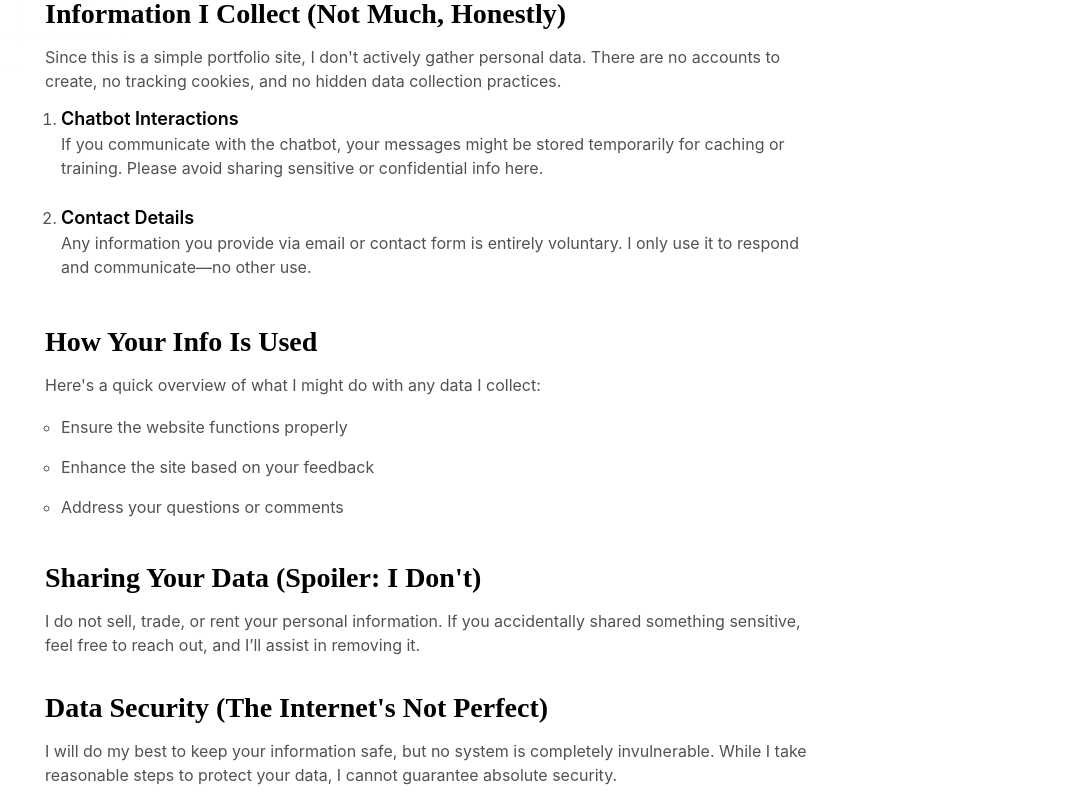
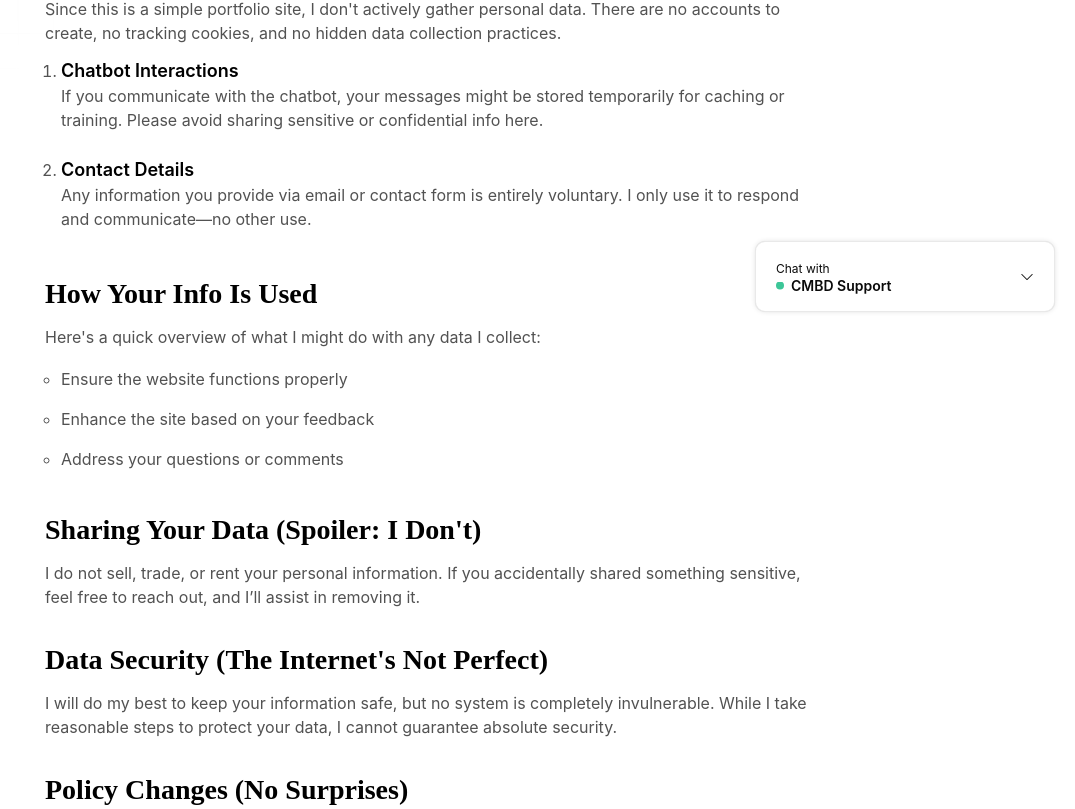
Before and after one commit to Ricardo-Cambundo/ricardocmbd, a React (Vite) app: page /privacy in a window 1280 px wide. Shown: the part 468-1277 px from the top of the page, without its empty margins (205-1280 px from the left). Built offline with nearby package versions, Linux system fonts and the light colour scheme.

Commit message:
something

```diff
--- a/src/components/chatbot.tsx
+++ b/src/components/chatbot.tsx
@@ -1,3 +1,107 @@
-const Chatbot = ()=> {
+import { useState } from "react"
 
+// fix the thinkiniggg logic to automatically scroll down after sending and while thinking
+const Chatbot = ({ chatText, setChatText, chatExpand, setChatExpand, history, setHistory}: {chatText: string, setChatText: any, chatExpand: any, setChatExpand: any, history: Array<{}>, setHistory: any})=> {
+
+    const [thinking, setThinking] = useState(false)
+
+    return (
+        <div className="chatbox">
+        <div className="chatHeader" onClick={() => {
+          setChatExpand(!chatExpand)
+        }}>
+          <div className="left">
+            <span>Chat with</span>
+            <div style={{display: 'flex', flexDirection: 'row', alignItems: 'center', gap: 7}}><div style={{width: 8, height: 8, clipPath: 'circle()', background: '#3CC698'}}>·</div>CMBD Support</div>
+          </div>
+          {chatExpand ? <i className="bi bi-chevron-up"></i> : <i className="bi bi-chevron-down"></i>}
+
+        </div>
+        {chatExpand && <hr></hr>}
+        <div className="chatContainer" style={{height: chatExpand ? 350 : 0}}>
+        <div className="chatDialog">
+            {history?.length == 0?
+            <div style={{padding: 20, textAlign: 'center', display: 'flex', flexDirection: 'column', gap: 10, alignItems: 'center', justifyContent: 'center', alignSelf: 'center'}}>
+                <svg
+              xmlns="http://www.w3.org/2000/svg"
+              width="20"
+              height="20"
+              fill="currentColor"
+              className="bi bi-robot"
+              viewBox="0 0 16 16"
+
+            >
+              <path d="M6 12.5a.5.5 0 0 1 .5-.5h3a.5.5 0 0 1 0 1h-3a.5.5 0 0 1-.5-.5M3 8.062C3 6.76 4.235 5.765 5.53 5.886a26.6 26.6 0 0 0 4.94 0C11.765 5.765 13 6.76 13 8.062v1.157a.93.93 0 0 1-.765.935c-.845.147-2.34.346-4.235.346s-3.39-.2-4.235-.346A.93.93 0 0 1 3 9.219zm4.542-.827a.25.25 0 0 0-.217.068l-.92.9a25 25 0 0 1-1.871-.183.25.25 0 0 0-.068.495c.55.076 1.232.149 2.02.193a.25.25 0 0 0 .189-.071l.754-.736.847 1.71a.25.25 0 0 0 .404.062l.932-.97a25 25 0 0 0 1.922-.188.25.25 0 0 0-.068-.495c-.538.074-1.207.145-1.98.189a.25.25 0 0 0-.166.076l-.754.785-.842-1.7a.25.25 0 0 0-.182-.135" />
+              <path d="M8.5 1.866a1 1 0 1 0-1 0V3h-2A4.5 4.5 0 0 0 1 7.5V8a1 1 0 0 0-1 1v2a1 1 0 0 0 1 1v1a2 2 0 0 0 2 2h10a2 2 0 0 0 2-2v-1a1 1 0 0 0 1-1V9a1 1 0 0 0-1-1v-.5A4.5 4.5 0 0 0 10.5 3h-2zM14 7.5V13a1 1 0 0 1-1 1H3a1 1 0 0 1-1-1V7.5A3.5 3.5 0 0 1 5.5 4h5A3.5 3.5 0 0 1 14 7.5" />
+            </svg>
+            <div style={{fontSize: 14, fontWeight: '600'}}>Send a message to start the chat!</div>
+            <div style={{fontSize: 12.5, color: 'grey'}}>You can ask the bot anything about me and it will help to find the relevant information!</div>
+            </div>
+            : thinking ?
+            <div>
+                thinking...
+            </div> :
+            <div className="messages">
+                {
+                    history.concat(history).map((item: any, index: number) => {
+                        if (!(item?.bot)){
+                            return (
+                                <div className="meMessage" key={index}>
+                                    {item?.message}
+                                </div>
+                            )
+                        }else {
+                            return (
+                                <div className="botMessage" key={index}>
+                                    <svg
+              xmlns="http://www.w3.org/2000/svg"
+              width="13"
+              height="13"
+              fill="currentColor"
+              className="bi bi-robot"
+              viewBox="0 0 16 16"
+
+            >
+              <path d="M6 12.5a.5.5 0 0 1 .5-.5h3a.5.5 0 0 1 0 1h-3a.5.5 0 0 1-.5-.5M3 8.062C3 6.76 4.235 5.765 5.53 5.886a26.6 26.6 0 0 0 4.94 0C11.765 5.765 13 6.76 13 8.062v1.157a.93.93 0 0 1-.765.935c-.845.147-2.34.346-4.235.346s-3.39-.2-4.235-.346A.93.93 0 0 1 3 9.219zm4.542-.827a.25.25 0 0 0-.217.068l-.92.9a25 25 0 0 1-1.871-.183.25.25 0 0 0-.068.495c.55.076 1.232.149 2.02.193a.25.25 0 0 0 .189-.071l.754-.736.847 1.71a.25.25 0 0 0 .404.062l.932-.97a25 25 0 0 0 1.922-.188.25.25 0 0 0-.068-.495c-.538.074-1.207.145-1.98.189a.25.25 0 0 0-.166.076l-.754.785-.842-1.7a.25.25 0 0 0-.182-.135" />
+              <path d="M8.5 1.866a1 1 0 1 0-1 0V3h-2A4.5 4.5 0 0 0 1 7.5V8a1 1 0 0 0-1 1v2a1 1 0 0 0 1 1v1a2 2 0 0 0 2 2h10a2 2 0 0 0 2-2v-1a1 1 0 0 0 1-1V9a1 1 0 0 0-1-1v-.5A4.5 4.5 0 0 0 10.5 3h-2zM14 7.5V13a1 1 0 0 1-1 1H3a1 1 0 0 1-1-1V7.5A3.5 3.5 0 0 1 5.5 4h5A3.5 3.5 0 0 1 14 7.5" />
+            </svg><div>{item?.message}</div>
+                                </div>
+                            )
+                        }
+                    })
+                }
+            </div>}
+        </div>
+
+        <div className="chatFooter">
+            <svg xmlns="http://www.w3.org/2000/svg" width="16" height="16" fill="currentColor" className="bi bi-trash" viewBox="0 0 16 16">
+  <path d="M5.5 5.5A.5.5 0 0 1 6 6v6a.5.5 0 0 1-1 0V6a.5.5 0 0 1 .5-.5m2.5 0a.5.5 0 0 1 .5.5v6a.5.5 0 0 1-1 0V6a.5.5 0 0 1 .5-.5m3 .5a.5.5 0 0 0-1 0v6a.5.5 0 0 0 1 0z"/>
+  <path d="M14.5 3a1 1 0 0 1-1 1H13v9a2 2 0 0 1-2 2H5a2 2 0 0 1-2-2V4h-.5a1 1 0 0 1-1-1V2a1 1 0 0 1 1-1H6a1 1 0 0 1 1-1h2a1 1 0 0 1 1 1h3.5a1 1 0 0 1 1 1zM4.118 4 4 4.059V13a1 1 0 0 0 1 1h6a1 1 0 0 0 1-1V4.059L11.882 4zM2.5 3h11V2h-11z"/>
+</svg>
+
+<input type="text" value={chatText} onChange={(e) => {
+    setChatText(e.target.value)
+}} placeholder="Ask something..."/>
+
+<svg style={{cursor: 'pointer', background: chatText.length > 0 ? 'black' : 'white', color: chatText.length > 0 ? 'white' : 'black'}} onClick={() => {
+    chatText.length > 0 && setHistory([
+        ...history,
+        {
+            bot: false,
+            message: chatText
+        },
+        {
+            bot: true,
+            message: "I received your message. Thank you. (Test)"
+        }
+    ])
+    setChatText('')
+}} xmlns="http://www.w3.org/2000/svg" width="16" height="16" fill="currentColor" className="bi bi-send" viewBox="0 0 16 16">
+  <path d="M15.854.146a.5.5 0 0 1 .11.54l-5.819 14.547a.75.75 0 0 1-1.329.124l-3.178-4.995L.643 7.184a.75.75 0 0 1 .124-1.33L15.314.037a.5.5 0 0 1 .54.11ZM6.636 10.07l2.761 4.338L14.13 2.576zm6.787-8.201L1.591 6.602l4.339 2.76z"/>
+</svg>
+        </div>
+        </div>
+      </div>
+    )
 }
+export default Chatbot
--- a/src/components/header.tsx
+++ b/src/components/header.tsx
@@ -3,6 +3,7 @@ import "../css/header.css";
 import logo from "../assets/images/logo-long-black.webp";
 import { useNavigate } from "react-router-dom";
 import { ScrollContext } from "@/store/context";
+import Chatbot from "./chatbot";
 
 const Header = () => {
   // const [scrolled, setScrolled] = useState(false);
@@ -32,7 +33,28 @@ const Header = () => {
       document.body.style.backgroundColor = "#FFFFFF"; // replace with your light color
     }
   }, [dark]);
+  const [history, setHistory] = useState([
+    {
+      bot: false,
+      message: "Hello there"
+    },
+    {
+      bot: true,
+      message: "Hello, I'm CMBD support. How can i help you."
+    },
+    {
+      bot: false,
+      message: 'I wanna know who let you in. I wanna know how you got here.'
+    },
+    {
+      bot: true,
+      message: "I'm afraid I can not give you that info. What else can I help you with"
+    }
+  ])
+  const [chatText, setChatText] = useState('')
   return (
+    <>
+    <Chatbot chatText={chatText} setChatText={setChatText} chatExpand={chatExpand} setChatExpand={setChatExpand} history={history} setHistory={setHistory}/>
     <nav
       className="headerContainer"
       style={{
@@ -40,12 +62,7 @@ const Header = () => {
         backdropFilter: scrolled ? "blur(5px)" : "none",
       }}
     >
-      <div className="chatbox">
-        <div className="chatHeader">
-          <span>Chat with</span>
-          <div>CMBD Support</div>
-        </div>
-      </div>
+
       <div className="header">
         <div
           className="logoContainer"
@@ -167,6 +184,7 @@ const Header = () => {
         </div>
       </div>
     </nav>
+    </>
   );
 };
 export default Header;
--- a/src/css/header.css
+++ b/src/css/header.css
@@ -76,3 +76,126 @@
     object-fit: contain;
 
 }
+.chatbox {
+    position: fixed;
+    bottom: 20px;
+    right: 20px;
+    z-index: 10000;
+    background-color: white;
+    border-radius: 10px;
+    border: 1px solid rgba(230, 230, 230, 0.856);
+    box-shadow: rgba(0, 0, 0, 0.1) 0px 0px 5px 0px,
+    rgba(0, 0, 0, 0.1) 0px 0px 1px 0px;
+    overflow: hidden;
+    max-width: 300px;
+    min-width: 200px;
+    width: 100%;
+}
+.chatHeader {
+    padding: 15px 20px;
+    font-size: 14px;
+    display: flex;
+    flex-direction: row;
+    align-items: center;
+
+    justify-content: space-between;
+    cursor: pointer;
+    overflow: hidden;
+    transition: 0.2s ease-in-out;
+
+    &:hover {
+        background-color: rgb(240, 240, 240);
+    }
+}
+.chatHeader .left span {
+    font-size: 12px;
+}
+.chatHeader .left > div {
+    font-weight: 600;
+    margin-top: -3px;
+}
+.chatbox .chatContainer {
+    background-color: white;
+    transition: 0.2s ease-in-out;
+    position: relative;
+    overflow: hidden;
+    display: flex;
+    flex-direction: column;
+}
+
+.chatContainer .chatDialog {
+    flex: 1;
+}
+.chatFooter {
+
+    padding: 10px;
+    display: flex;
+    flex-direction: row;
+    gap: 5px;
+    justify-content: space-between;
+    width: 100%;
+    border-top: 1px solid #dddddd;
+
+}
+.chatFooter input {
+    border: 1px solid #e4e4e4;
+    border-radius: 5px;
+    padding: 2px;
+    box-sizing: border-box;
+    font-size: 14px;
+    padding-inline: 10px;
+    flex: 8;
+}
+.chatFooter svg {
+    border: 1px solid #e4e4e4;
+    width: 40px;
+    height: 40px;
+    padding: 10px;
+    flex: 1;
+    transition: 0.2s ease-in-out;
+    border-radius: 6px;
+
+    &:hover {
+        background-color: #eeeeeea9;
+    }
+}
+.chatFooter .bi-trash {
+    color: red;
+
+}
+.chatContainer .messages {
+    padding: 15px;
+    display: flex;
+    flex-direction: column;
+    gap: 20px;
+    overflow-y: auto;
+    max-height: 300px;
+}
+.chatContainer .meMessage {
+    background-color: black;
+    color: white;
+    font-size: 14px;
+    padding: 8px 10px;
+    border-radius: 13px;
+    border-bottom-right-radius: 0;
+    display: inline;
+    width: fit-content;
+    align-self: flex-end;
+    margin-left: 22px;
+}
+.chatContainer .botMessage {
+    display: flex;
+    flex-direction: row;
+    gap: 10px;
+    align-items: center;
+}
+.chatContainer .botMessage > div {
+    font-size: 14px;
+    padding: 8px 10px;
+    border-radius: 13px;
+    border-bottom-left-radius: 0;
+    display: inline;
+    width: fit-content;
+    align-self: flex-end;
+    border: 1px solid #dbdbdbbe;
+}
```
